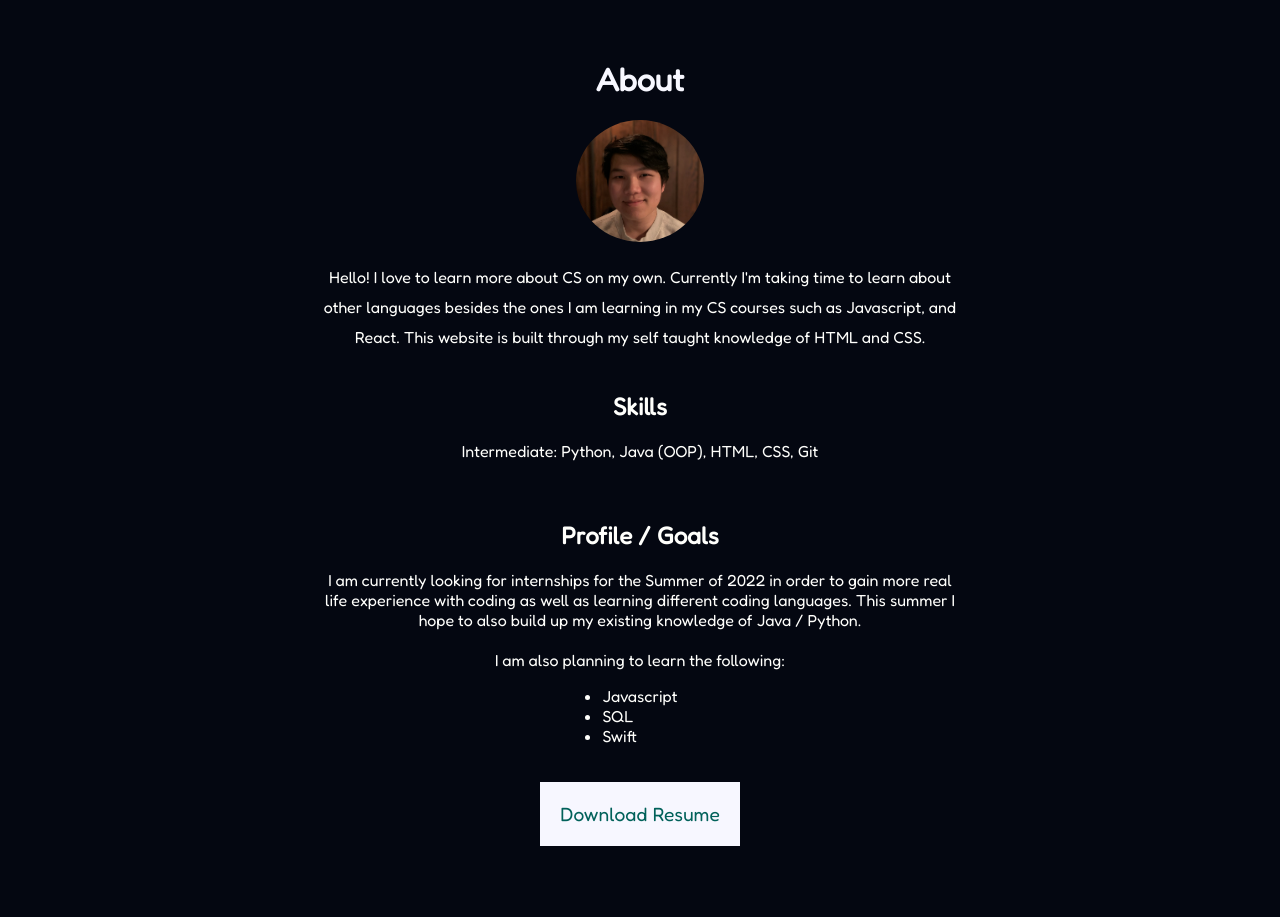
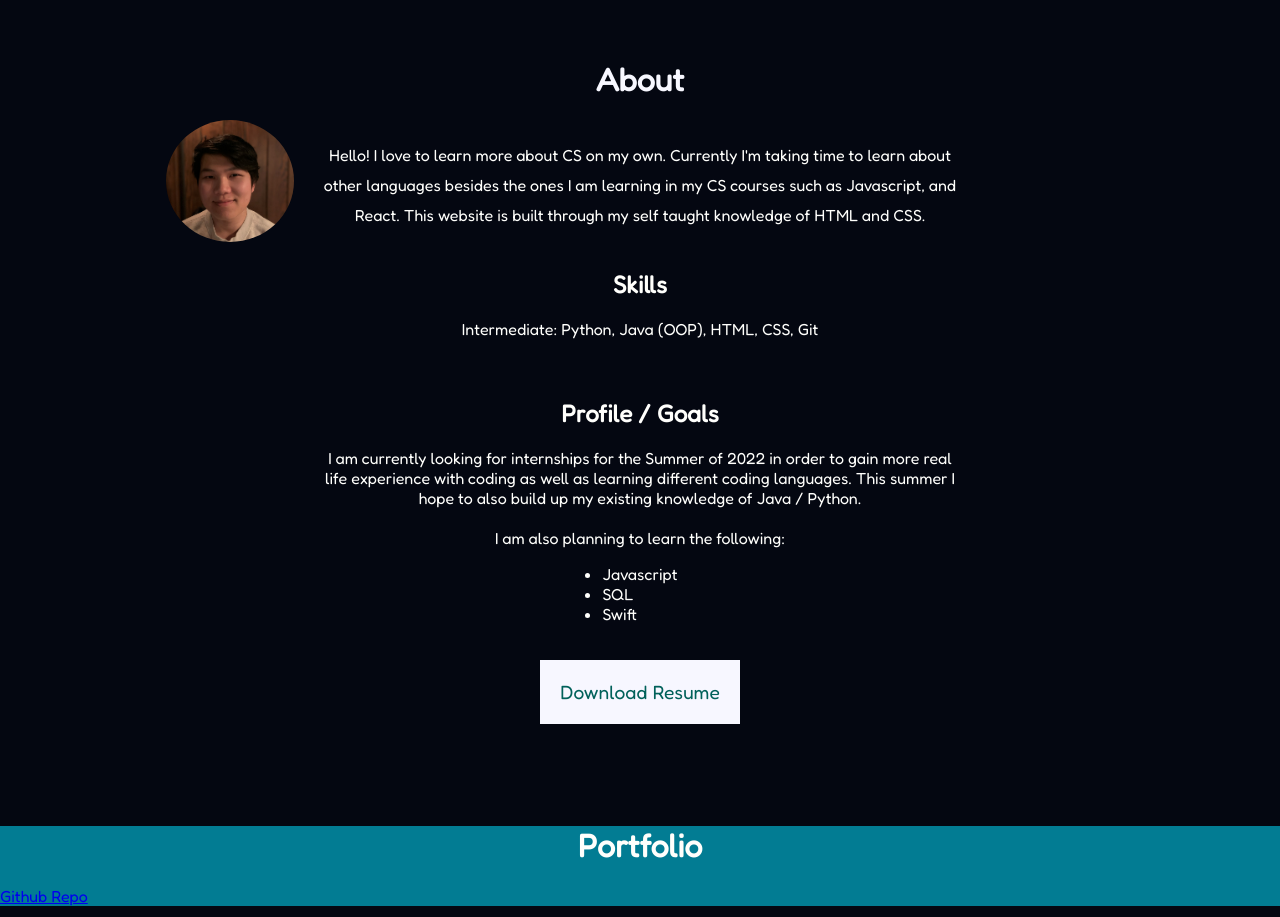
Before and after one commit to khantact/khan, a plain HTML site: page index.html in a window 1280 px wide. Shown: the part 820-1737 px from the top of the page. Drawn offline with Linux system fonts and the light colour scheme.

Commit message:
adjusting image again

```diff
--- a/styling.css
+++ b/styling.css
@@ -53,12 +53,10 @@ body {
   border-radius: 50%;
   max-width: 8em;
   max-height: 8em;
-  margin-left: auto;
-  margin-right: auto;
-  display: block;
+  position: absolute;
+  left: 13vw;
   width: 50%;
-  height: auto;
-  float: center;
+  float: left;
 }
 #aboutheader {
   color: rgb(247, 247, 255);
```
